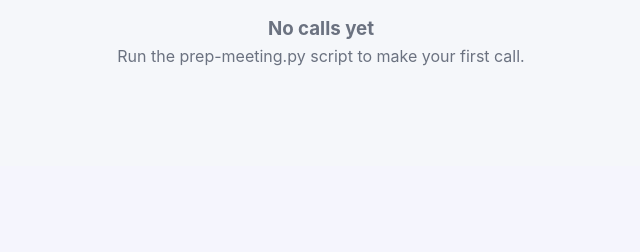
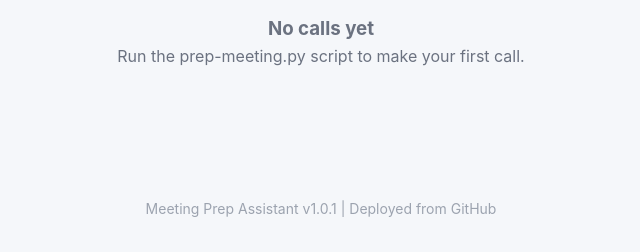
Before and after one commit to sovrana/meeting-prep-assistant, a Flask app: page / in a window 1280 px wide. Shown: the part 1019-1271 px from the top of the page, without its empty margins (319-959 px from the left). Before the commit the page ends 1085 px from the top, so only its background shows below. Run offline with Flask 3, Linux system fonts and the light colour scheme; data that the repository does not hold is empty.

Commit message:
Add version footer to demonstrate deployment workflow

```diff
--- a/templates/base.html
+++ b/templates/base.html
@@ -309,5 +309,9 @@
     <div class="container">
         {% block content %}{% endblock %}
     </div>
+
+    <footer style="text-align: center; padding: 2rem; color: #9ca3af; font-size: 0.875rem;">
+        Meeting Prep Assistant v1.0.1 | Deployed from GitHub
+    </footer>
 </body>
 </html>
```
